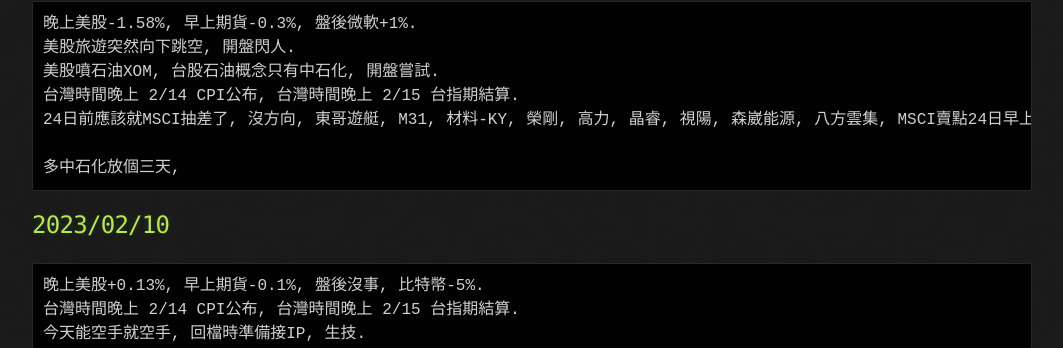
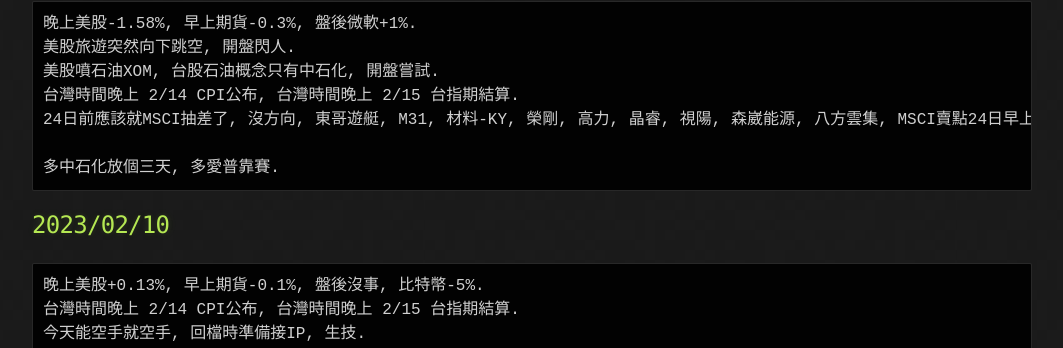
Before and after one commit to lepg5487/Stock_God, a Jekyll site: the page built from index.md, in a window 1280 px wide and 900 px high, scrolled down 428 px. Shown: the part 245-593 px from the top of the window, without its empty margins (108-1171 px from the left). Built offline with Jekyll 4.4.1, drawn with Linux system fonts in a browser that asks for light colours; our own code applies the rules of GitHub Pages for plain Markdown files.

Commit message:
Update index.md

````diff
--- a/index.md
+++ b/index.md
@@ -28,7 +28,7 @@ layout: testlayouts
 台灣時間晚上 2/14 CPI公布, 台灣時間晚上 2/15 台指期結算.
 24日前應該就MSCI抽差了, 沒方向, 東哥遊艇, M31, 材料-KY, 榮剛, 高力, 晶睿, 視陽, 森崴能源, 八方雲集, MSCI賣點24日早上.
 
-多中石化放個三天,
+多中石化放個三天, 多愛普靠賽.
 ```
 
 ## 2023/02/10
````
